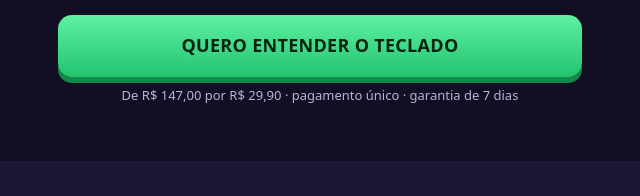
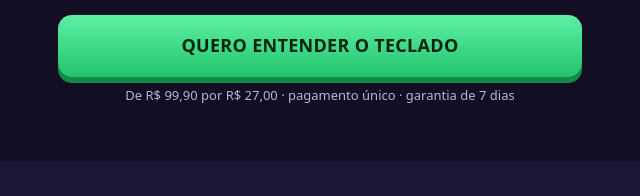
Before and after one commit to ernestopages/teclado-sem-misterio, a plain HTML site: page index.html in a window 1280 px wide. Shown: the part 1304-1500 px from the top of the page, 320-960 px from the left. Drawn offline with Linux system fonts and the light colour scheme.

Commit message:
Add files via upload

```diff
--- a/index.html
+++ b/index.html
@@ -120,7 +120,7 @@ footer a{color:var(--c)}
 <picture><img src="img/hero-mockup.jpg" width="800" height="1000" alt="Guia Teclado Sem Mistério no celular, tablet e impresso" class="" fetchpriority="high" decoding="async"></picture>
 <div class="chips"><span>📖 cerca de 60 páginas</span><span>⚡ recebe hoje</span><span>📱 celular, tablet ou PC</span><span>🎹 teclado de 61 teclas</span></div>
 <a id="btn-checkout" class="btn-buy" href="LINK_DO_CHECKOUT">QUERO ENTENDER O TECLADO</a>
-<p class="mini">De R$ 147,00 por R$ 29,90 · pagamento único · garantia de 7 dias</p>
+<p class="mini">De R$ 99,90 por R$ 27,00 · pagamento único · garantia de 7 dias</p>
 </div></section>
 
 <section class="alt"><div class="w">
@@ -183,7 +183,7 @@ footer a{color:var(--c)}
 <li><b>Plano de prática de 90 dias</b><span>cerca de 12 min por dia</span></li>
 <li><b>Folhas de consulta</b><span>escalas, campo harmônico, círculo de quintas, acordes</span></li>
 </ul>
-<div class="price" data-value="29.90" data-currency="BRL"><s>de R$ 147,00</s> por <b>R$ 29,90</b><small>pagamento único, no Pix ou no cartão</small></div>
+<div class="price" data-value="27.00" data-currency="BRL"><s>de R$ 99,90</s> por <b>R$ 27,00</b><small>pagamento único, no Pix ou no cartão</small></div>
 <a class="btn-buy" href="LINK_DO_CHECKOUT">QUERO ENTENDER O TECLADO</a>
 <ul class="trust"><li>Acesso imediato por e-mail</li><li>Acesso para sempre, sem assinatura</li><li>Garantia incondicional de 7 dias</li><li>Pix ou cartão, pagamento seguro</li></ul>
 </div>
@@ -257,7 +257,7 @@ footer a{color:var(--c)}
 <li><b>Plano de prática de 90 dias</b><span>cerca de 12 min por dia</span></li>
 <li><b>Folhas de consulta</b><span>escalas, campo harmônico, círculo de quintas, acordes</span></li>
 </ul>
-<div class="price" data-value="29.90" data-currency="BRL"><s>de R$ 147,00</s> por <b>R$ 29,90</b><small>pagamento único, no Pix ou no cartão</small></div>
+<div class="price" data-value="27.00" data-currency="BRL"><s>de R$ 99,90</s> por <b>R$ 27,00</b><small>pagamento único, no Pix ou no cartão</small></div>
 <a class="btn-buy" href="LINK_DO_CHECKOUT">QUERO ENTENDER O TECLADO</a>
 <div class="guar" style="margin-top:18px"><div class="seal">7 DIAS<br>GARANTIA</div><p style="margin:0"><b>Garantia incondicional de 7 dias.</b> Se não gostar, pede o reembolso e recebe 100% de volta. O risco é todo nosso.</p></div>
 </div></section>
@@ -269,7 +269,7 @@ footer a{color:var(--c)}
 
 <section><div class="w">
 <h2>Pare de decorar acordes. <span class="g">Comece a entender a música.</span></h2>
-<div class="price" data-value="29.90" data-currency="BRL"><s>de R$ 147,00</s> por <b>R$ 29,90</b><small>pagamento único, no Pix ou no cartão</small></div>
+<div class="price" data-value="27.00" data-currency="BRL"><s>de R$ 99,90</s> por <b>R$ 27,00</b><small>pagamento único, no Pix ou no cartão</small></div>
 <a class="btn-buy" href="LINK_DO_CHECKOUT">QUERO MEU TECLADO SEM MISTÉRIO</a>
 <p class="mini">Acesso imediato por e-mail · para sempre · garantia de 7 dias</p>
 </div></section>
```
